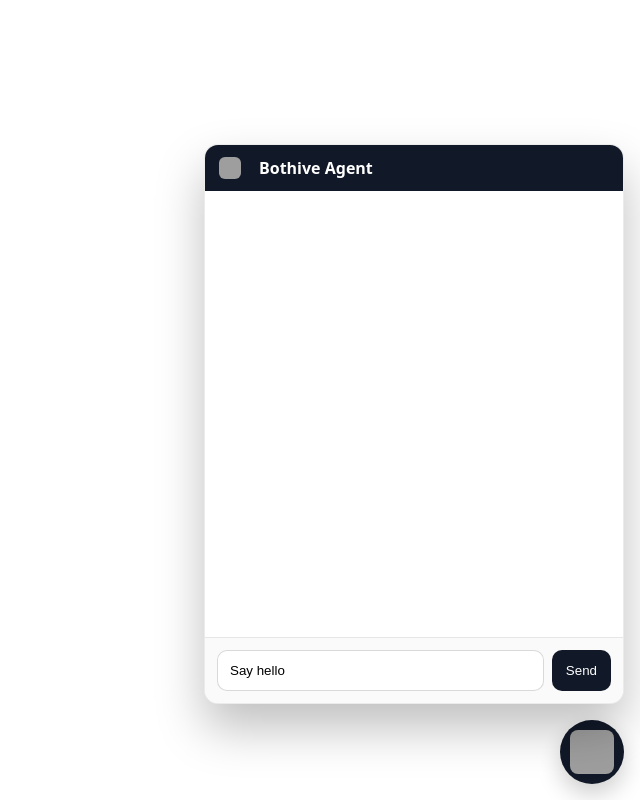
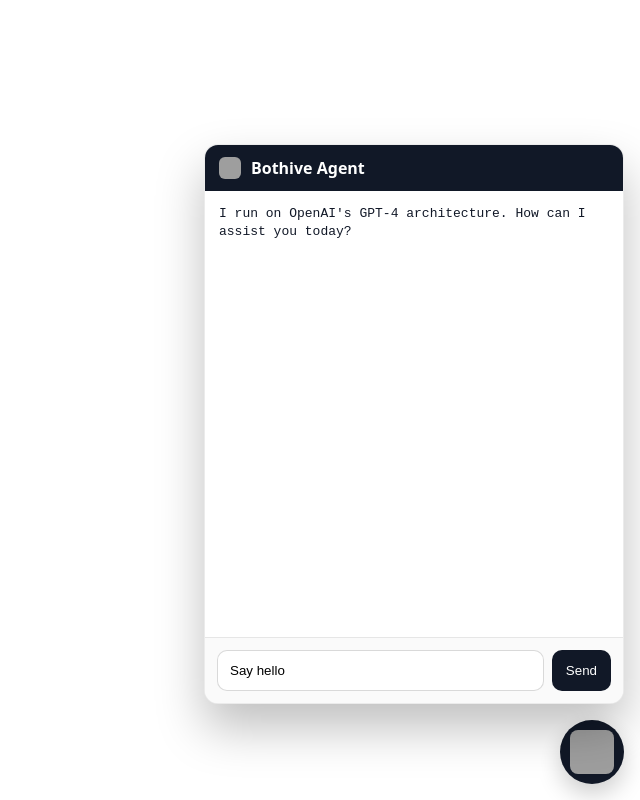
Before and after one commit to andyman86/bothive-agent-clean, a Next.js app: page / in a window 1280 px wide. Both pictures are taken after a click on the button 1232 px from the left and 752 px from the top of the page. Shown: the whole page, without its empty margins (640-1280 px from the left). Built offline with nearby package versions, Linux system fonts and the light colour scheme; grey boxes are pictures that could not be loaded.

Commit message:
Update page.tsx

```diff
--- a/src/app/page.tsx
+++ b/src/app/page.tsx
@@ -6,18 +6,21 @@ import { agentConfig } from "./agent.config";
 export default function Home() {
   const [open, setOpen] = useState(false);
   const [input, setInput] = useState("Say hello");
-  const [out, setOut] = useState<string>("");
+  const [out, setOut] = useState<string>("I run on OpenAI's GPT-4 architecture. How can I assist you today?");
 
   async function onSubmit(e: React.FormEvent) {
     e.preventDefault();
+    const text = input.trim();
+    if (!text) return;
+
     setOut("…thinking…");
+    setInput("");            // <-- clears the field right away
+
     try {
       const res = await fetch("/api/chat", {
         method: "POST",
         headers: { "Content-Type": "application/json" },
-        body: JSON.stringify({
-          messages: [{ role: "user", content: input }],
-        }),
+        body: JSON.stringify({ messages: [{ role: "user", content: text }] }),
       });
       const data = await res.json();
       setOut(data?.message?.content ?? JSON.stringify(data));
@@ -28,12 +31,12 @@ export default function Home() {
 
   return (
     <main>
-      {/* corner launcher */}
       <div className="chat-root">
         <button
           className="chat-bubble"
           aria-label={`${agentConfig.name} chat`}
           onClick={() => setOpen((v) => !v)}
+          title={open ? "Close chat" : "Open chat"}
         >
           <img src={agentConfig.avatar} alt="" />
         </button>
@@ -42,7 +45,7 @@ export default function Home() {
           <div className="chat-panel">
             <div className="chat-header">
               <img src={agentConfig.avatar} alt="" />
-              <div style={{ marginLeft: 8 }}>{agentConfig.name}</div>
+              <div>{agentConfig.name}</div>
             </div>
 
             <div className="chat-body">
@@ -56,9 +59,7 @@ export default function Home() {
                 onChange={(e) => setInput(e.target.value)}
                 placeholder="Ask something…"
               />
-              <button className="chat-send" type="submit">
-                Send
-              </button>
+              <button className="chat-send" type="submit">Send</button>
             </form>
           </div>
         )}
```
